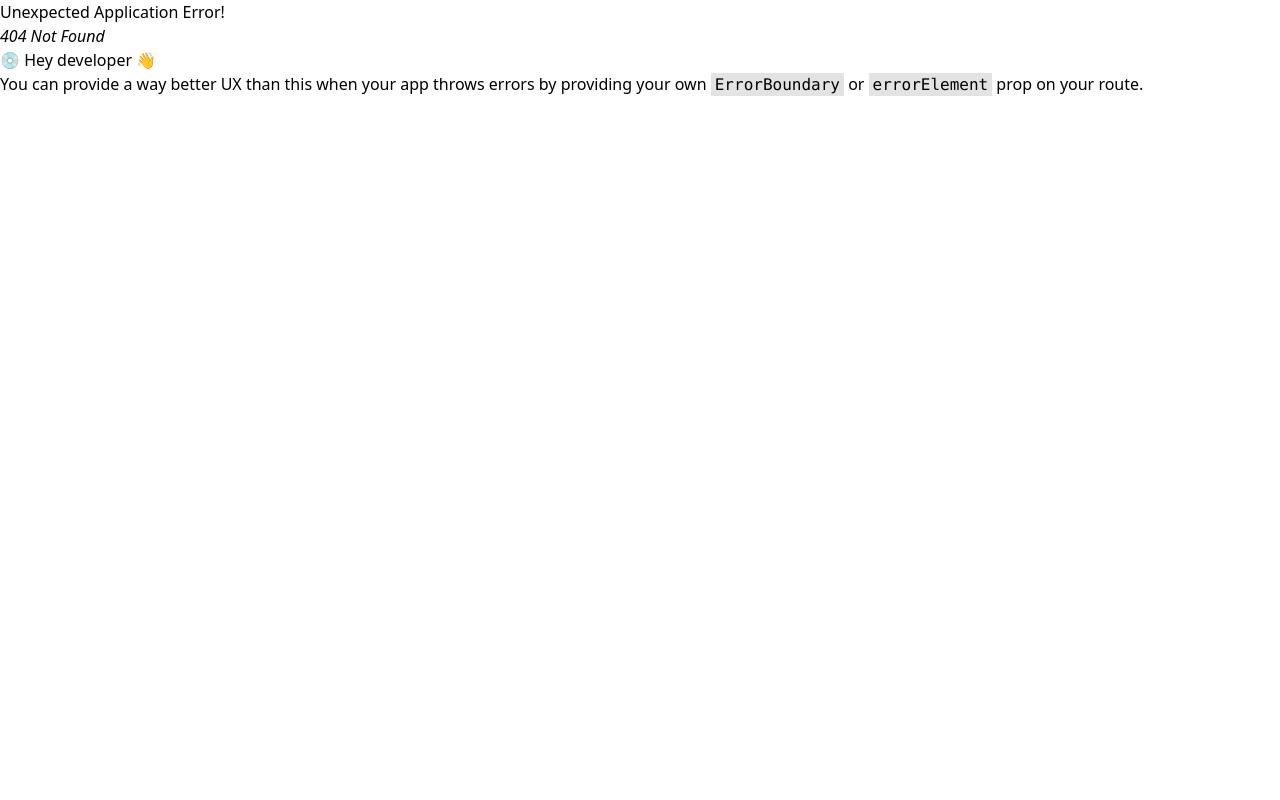
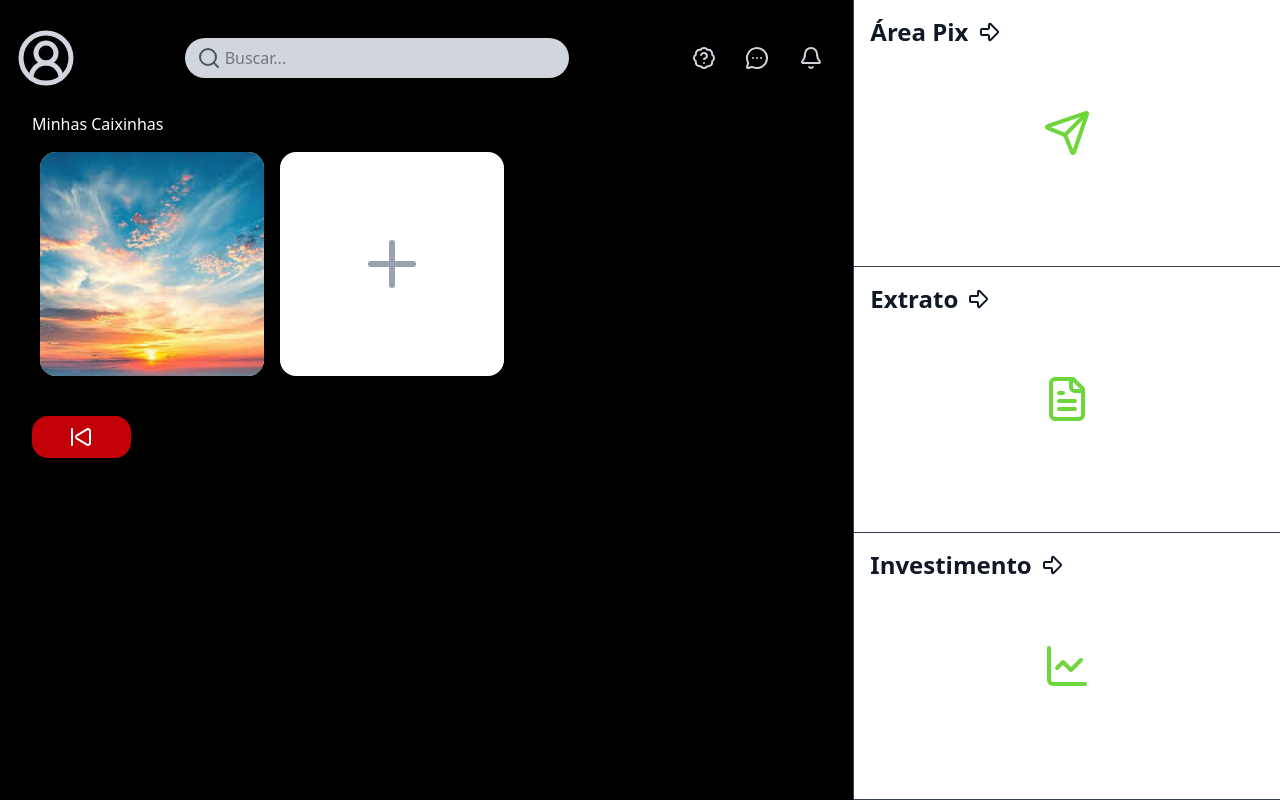
Before and after one commit to saraqwe123/PIProjeto, a React (Vite) app in the folder Frontend/: page /investimentos/caixinha in a window 1280 px wide. Before the commit this address had no page. Built offline with nearby package versions, Linux system fonts and the light colour scheme.

Commit message:
criando caixinha

```diff
--- a/Frontend/src/main.jsx
+++ b/Frontend/src/main.jsx
@@ -13,6 +13,7 @@ import { AgendarPix } from './pages/AgendarPix';
 import { Transferencia } from './pages/Transferencia';
 import { PixCopiaeCola } from './pages/PixCopiaECola';
 import { MudarChave } from './pages/MudarChave';
+import { Caixinha } from './pages/Caixinha';
 
 const rotas = createBrowserRouter(
   createRoutesFromElements(
@@ -29,6 +30,7 @@ const rotas = createBrowserRouter(
         <Route path="transferencia" element={<Transferencia />} />
         <Route path="pixcopiaecola" element={<PixCopiaeCola />} />
         <Route path="mudarchave" element={<MudarChave />} />
+        <Route path="investimentos/caixinha" element={<Caixinha />} />
       </Route>
     </>
   )
--- /dev/null
+++ b/Frontend/src/pages/Caixinha.jsx
@@ -0,0 +1,42 @@
+import { NavLink } from "react-router-dom";
+import { MenuLateral } from "../components/MenuLateral";
+import { MenuSuperior } from "../components/MenuSuperior";
+import { Pagina } from "../components/Pagina";
+import { ArrowBigUp, PlusIcon, SkipBack } from "lucide-react";
+
+export function Caixinha() {
+    return (
+        <Pagina>
+            <div className="flex flex-wrap w-full h-full min-h-screen">
+                <div className="w-full md:w-2/3 flex flex-col items-center bg-black p-4">
+                    <MenuSuperior />
+                    <section className="mt-6 px-4 self-start">
+                        <h1 className="text-white mb-2">Minhas Caixinhas</h1>
+                        <div className="flex flex-row">
+                            <div className="w-44 h-44 m-2 lg:w-56 lg:h-56 bg-white flex justify-center items-center rounded-2xl">
+                                <img
+                                    src="/imagens/imagensCaixinha/imagem1.png"
+                                    alt="Caixinha"
+                                    className="object-cover w-full h-full rounded-2xl"
+                                />
+                            </div>
+                            <button className="w-44 h-44 m-2 lg:w-56 lg:h-56 bg-white flex justify-center items-center rounded-2xl">
+                                <PlusIcon size={72} className="text-gray-400" />
+                            </button>
+                        </div>
+                    </section>
+                    <section className="mt-6 px-4 self-start w-full flex items-center">
+                        <NavLink
+                            to='/investimentos'
+                            className="mt-2 w-20 lg:w-1/8 p-5 flex justify-center bg-red-700 text-white py-2 border border-red-700/0 cursor-pointer rounded-2xl hover:border-red-700 hover:bg-white hover:text-red-700 transition-colors font-semibold"
+                        >
+                            <SkipBack />
+                        </NavLink>
+                    </section>
+                </div>
+
+                <MenuLateral />
+            </div>
+        </Pagina>
+    )
+}
--- a/Frontend/src/pages/Investimentos.jsx
+++ b/Frontend/src/pages/Investimentos.jsx
@@ -43,7 +43,7 @@ export function Investimentos() {
 
                     <section className="mt-6 px-4 self-start">
                         <h1 className="text-white mb-2">Minha Organização</h1>
-                        <NavLink className="w-44 h-44 lg:w-56 lg:h-56 bg-white flex justify-center items-center rounded-2xl">
+                        <NavLink to="caixinha" className="w-44 h-44 m-2 lg:w-56 lg:h-56 bg-white flex justify-center items-center rounded-2xl">
                             <PlusIcon size={72} className="text-gray-400" />
                         </NavLink>
                     </section>
```
Also changed, not shown: Frontend/public/imagens/imagensCaixinha/imagem1.png (added), Frontend/public/imagens/imagensCaixinha/imagem2.png (added), Frontend/src/components/componentesAreaPix/aaaa.jsx (added).
